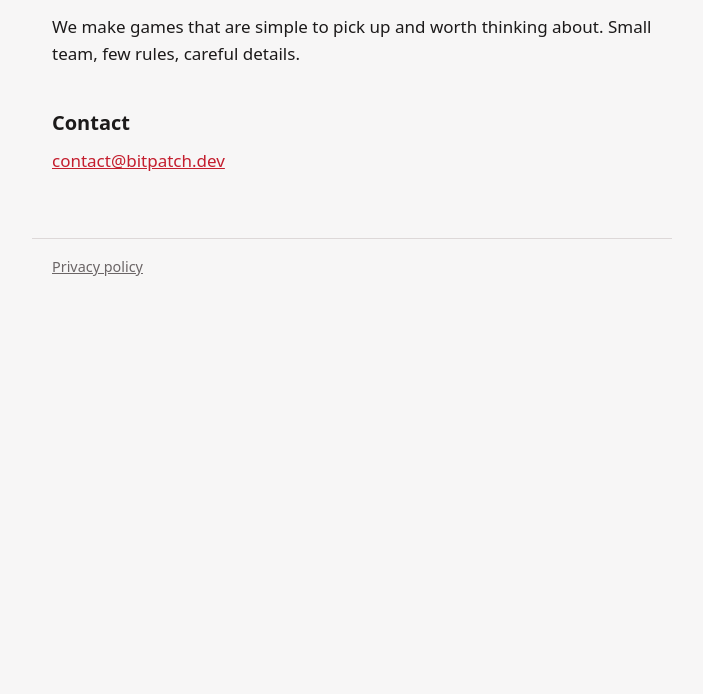
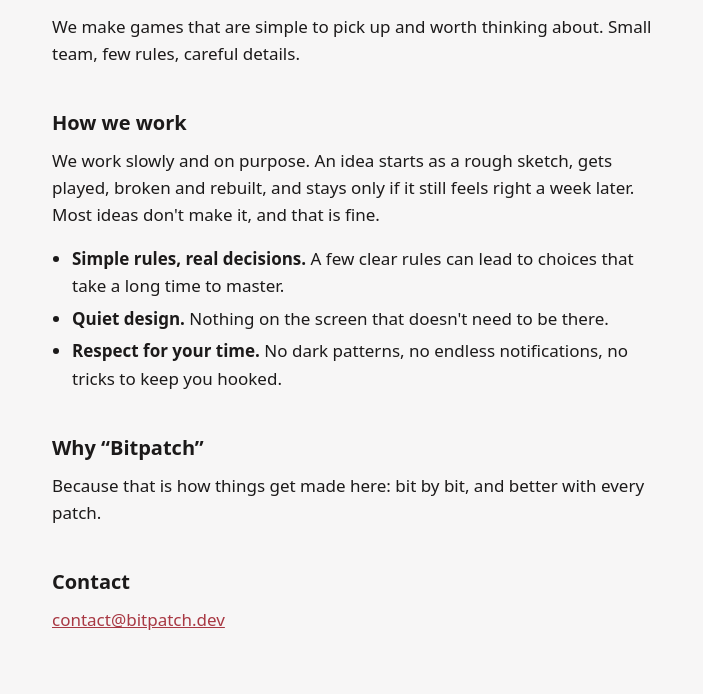
Before and after one commit to bitpatch/bitpatch.github.io, a plain HTML site: page index.html in a window 1280 px wide. Shown: the part 194-888 px from the top of the page, without its empty margins (288-991 px from the left). Before the commit the page ends 800 px from the top, so only its background shows below. Drawn offline with Linux system fonts and the light colour scheme.

Commit message:
Soften the red accent and say on the home page how the studio works and where its name comes from

```diff
--- a/index.html
+++ b/index.html
@@ -17,6 +17,17 @@
     <p class="lead">A small independent game studio.</p>
     <p>We make games that are simple to pick up and worth thinking about. Small team, few rules, careful details.</p>
 
+    <h2>How we work</h2>
+    <p>We work slowly and on purpose. An idea starts as a rough sketch, gets played, broken and rebuilt, and stays only if it still feels right a week later. Most ideas don't make it, and that is fine.</p>
+    <ul>
+      <li><strong>Simple rules, real decisions.</strong> A few clear rules can lead to choices that take a long time to master.</li>
+      <li><strong>Quiet design.</strong> Nothing on the screen that doesn't need to be there.</li>
+      <li><strong>Respect for your time.</strong> No dark patterns, no endless notifications, no tricks to keep you hooked.</li>
+    </ul>
+
+    <h2>Why “Bitpatch”</h2>
+    <p>Because that is how things get made here: bit by bit, and better with every patch.</p>
+
     <h2>Contact</h2>
     <p><a href="mailto:contact@bitpatch.dev">contact@bitpatch.dev</a></p>
   </main>
--- a/style.css
+++ b/style.css
@@ -4,7 +4,7 @@
   --fg: #1c1a1a;
   --muted: #6b6566;
   --line: #ddd8d8;
-  --accent: #c41e2e;
+  --accent: #a83843;
 }
 
 @media (prefers-color-scheme: dark) {
@@ -13,7 +13,7 @@
     --fg: #ebe7e7;
     --muted: #9b9394;
     --line: #342f30;
-    --accent: #f04b55;
+    --accent: #d3696e;
   }
 }
 
```
Also changed, not shown: favicon.svg.
